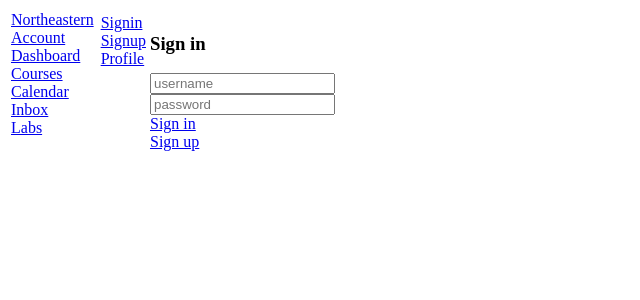
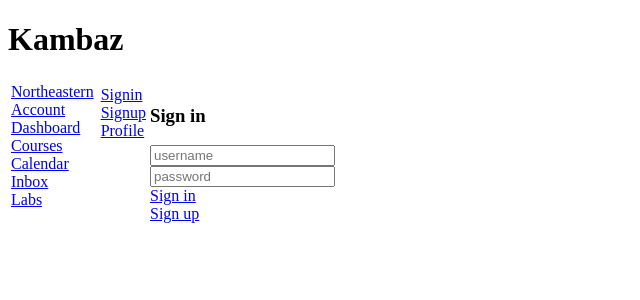
Before and after one commit to ashleytdavis/kambaz-react-web-app, a React (Vite) app: page /#/Kambaz/Account/Signin in a window 1280 px wide. Shown: the top 300 px of the page, without its empty margins (0-640 px from the left). Built offline with nearby package versions, Linux system fonts and the light colour scheme.

Commit message:
changing landing page

```diff
--- a/src/Kambaz/index.tsx
+++ b/src/Kambaz/index.tsx
@@ -6,6 +6,7 @@ import Courses from "./Courses";
 export default function Kambaz() {
     return (
         <div id="wd-kambaz">
+            <h1>Kambaz</h1>
             <table>
                 <tr>
                     <td valign="top">
@@ -13,7 +14,7 @@ export default function Kambaz() {
                     </td>
                     <td valign="top">
                         <Routes>
-                            <Route path="/" element={<Navigate to="/Kambaz/Account" />} />
+                            <Route path="/" element={<Navigate to="/Kambaz/Account/Signin" />} />
                             <Route path="/Account/*" element={<Account />} />
                             <Route path="/Dashboard" element={<Dashboard />} />
                             <Route path="/Courses/:cid/*" element={<Courses />} />
```
